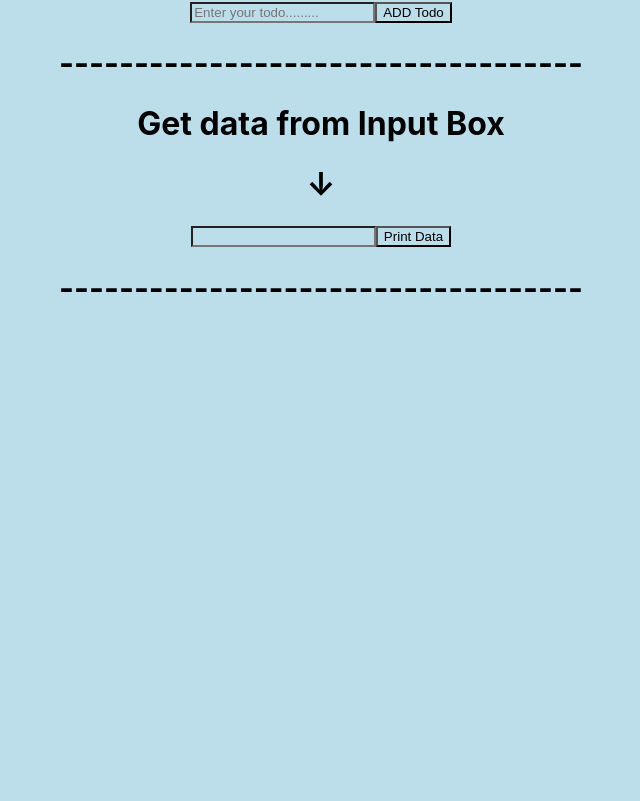
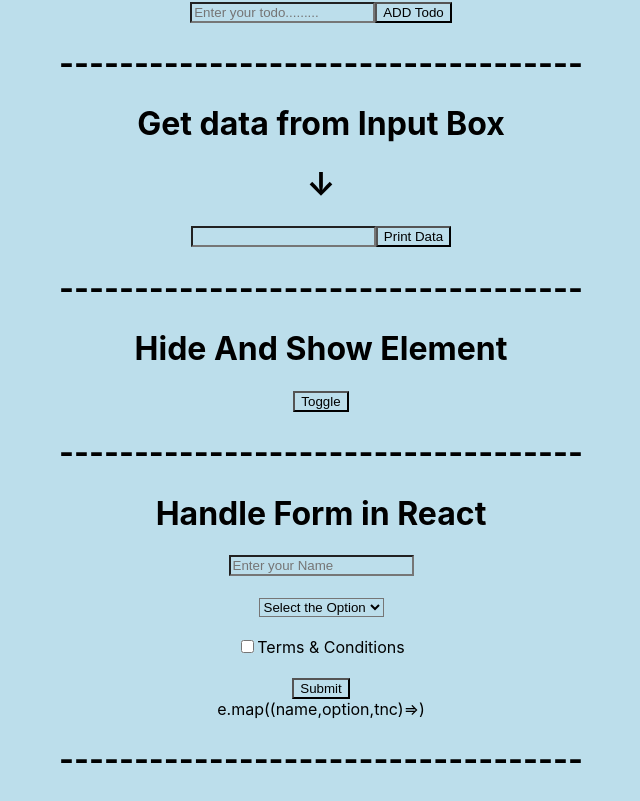
Before and after one commit to MOFIJULHAQUE/React-Basics, a React (Create React App) app: page / in a window 1280 px wide. Shown: the part 838-1639 px from the top of the page, without its empty margins (319-959 px from the left). Before the commit the page ends 1167 px from the top, so only its background shows below. Built offline with nearby package versions, Linux system fonts and the light colour scheme.

Commit message:
React Basics

```diff
--- a/src/App.js
+++ b/src/App.js
@@ -3,7 +3,10 @@ import { BasicsClass } from "./component/BasicsClass"
 import Parent from './component/Parent';
 import Counter from "./component/Counter";
 import Todo from './component/Todo';
-import GetInputBoxValue from "./component/GetInputBoxValue"
+import GetInputBoxValue from "./component/GetInputBoxValue";
+import HideAndShowElement from "./component/HideAndShowElement";
+import BasicForm from "./component/BasicForm";
+
 function App() {
   return (
     <div className="App">
@@ -14,6 +17,11 @@ function App() {
       <div>
         <GetInputBoxValue />
       </div>
+      <div>
+        < HideAndShowElement />
+      </div>
+      <BasicForm />
+
     </div>
   );
 }
--- /dev/null
+++ b/src/component/BasicForm.jsx
@@ -0,0 +1,35 @@
+import React, { useState } from 'react';
+
+const BasicForm = () => {
+
+    const [name, setName] = useState("");
+    const [option, setOption] = useState("");
+    const [tnc, setTnc] = useState(false);
+
+    const getFormData = (e) => {
+        console.log(name,option,tnc);
+        e.preventDefault();
+    }
+
+    return (
+        <>
+            <h1>Handle Form in React</h1>
+            <form onChange={getFormData}>
+                <input type="text" placeholder="Enter your Name" onChange={(e)=>setName(e.target.value)}/><br /><br />
+                <select onChange={(e) => setOption(e.target.value)} >
+                    <option>Select the Option</option>
+                    <option>Mango</option>
+                    <option>Banana</option>
+                </select><br /><br />
+                <input type="checkbox" onChange={(e) => setTnc(e.target.checked)} required />Terms & Conditions<br /><br />
+                <button type="submit" onClick={getFormData}>Submit</button>
+            </form>
+
+
+            e.map((name,option,tnc)=>)
+
+            <h1>-----------------------------------</h1>
+        </>
+    )
+}
+export default BasicForm
--- a/src/component/Child.jsx
+++ b/src/component/Child.jsx
@@ -1,17 +1,13 @@
 import React,{useState} from 'react'
 
 const Child=(props)=> {
-const [childData,setChildData]=useState("child data");
+const [dataC,setData]=useState("child <----> data");
     return (
         <div>
-
         <h1>Send Child data to parent </h1>
-
-
             <button onClick={()=>{
-                props.getDataFromChild(childData)
+                props.getDataFromChild(dataC);
             }}>Send child data to parent </button>
-
         </div>
     )
 }
--- /dev/null
+++ b/src/component/HideAndShowElement.jsx
@@ -0,0 +1,32 @@
+import React,{useState} from 'react';
+
+const HideAndShowElement = () => {
+
+
+
+    const[status,setStatus]=useState(true);
+
+    return (
+        <>
+            {
+                status ? <h1>Hide And Show Element</h1>:null
+            }
+
+
+
+        {/*HideAndShowElement----> With two button */}
+
+            {/*<button onClick={() => {setStatus(true) }}>Show</button>
+        <button onClick={() => { setStatus(false) }}>Hide</button>*/}
+
+
+            <button onClick={() => { setStatus(!status) }}>Toggle</button>
+
+
+            <h1>-----------------------------------</h1>
+        </>
+    )
+
+
+}
+export default HideAndShowElement;
--- a/src/component/Parent.jsx
+++ b/src/component/Parent.jsx
@@ -4,31 +4,21 @@ import Child from "./Child"
 const Parent = () => {
 
 
-    const [parentData, setParentData] = useState("Data from parent")
-
-
-
+    // const [parentData, setParentData] = useState("Data from parent");
     const [childData, geChildtData] = useState("");
 
     const getDataFromChild = (data) => {
         geChildtData(data);
     }
     return (
-
         //send data to child
-
         <>
             <h1>-----------------------------------</h1>
             <h1>↓</h1>
             <h1>{childData}</h1>
             <Child getDataFromChild={getDataFromChild} />
         </>
-
-
     )
-
-
-
 }
 
 export default Parent
--- a/src/component/Todo.jsx
+++ b/src/component/Todo.jsx
@@ -3,6 +3,7 @@ import TodoList from "./TodoList.";
 
 const Todo = () => {
     const [data, setData] = useState([]);
+
     const inputdata = (input) => {
         // console.log([...data, input]);
         setData([...data, input]);
```
Also changed, not shown: src/component/GetInputBoxValue.jsx (+2 -11 lines), src/component/TodoList..jsx (+2 -5 lines).
